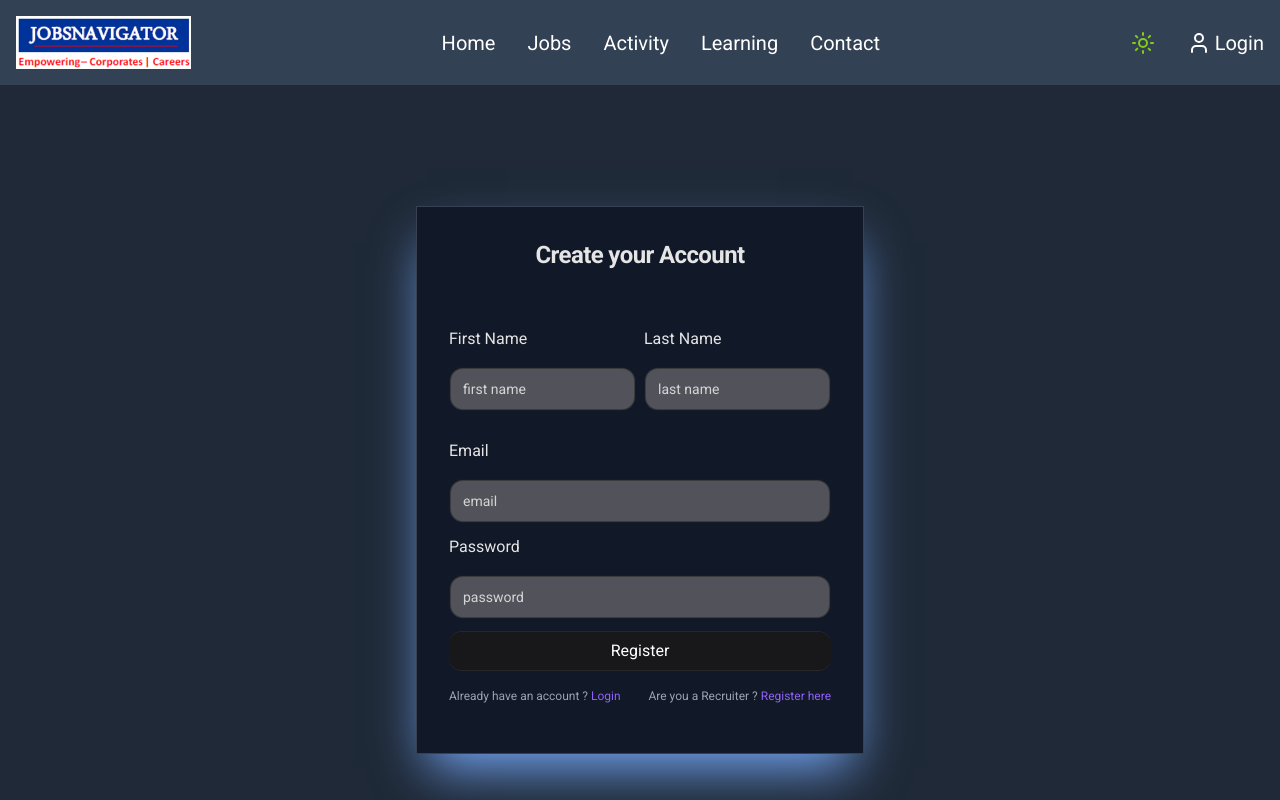
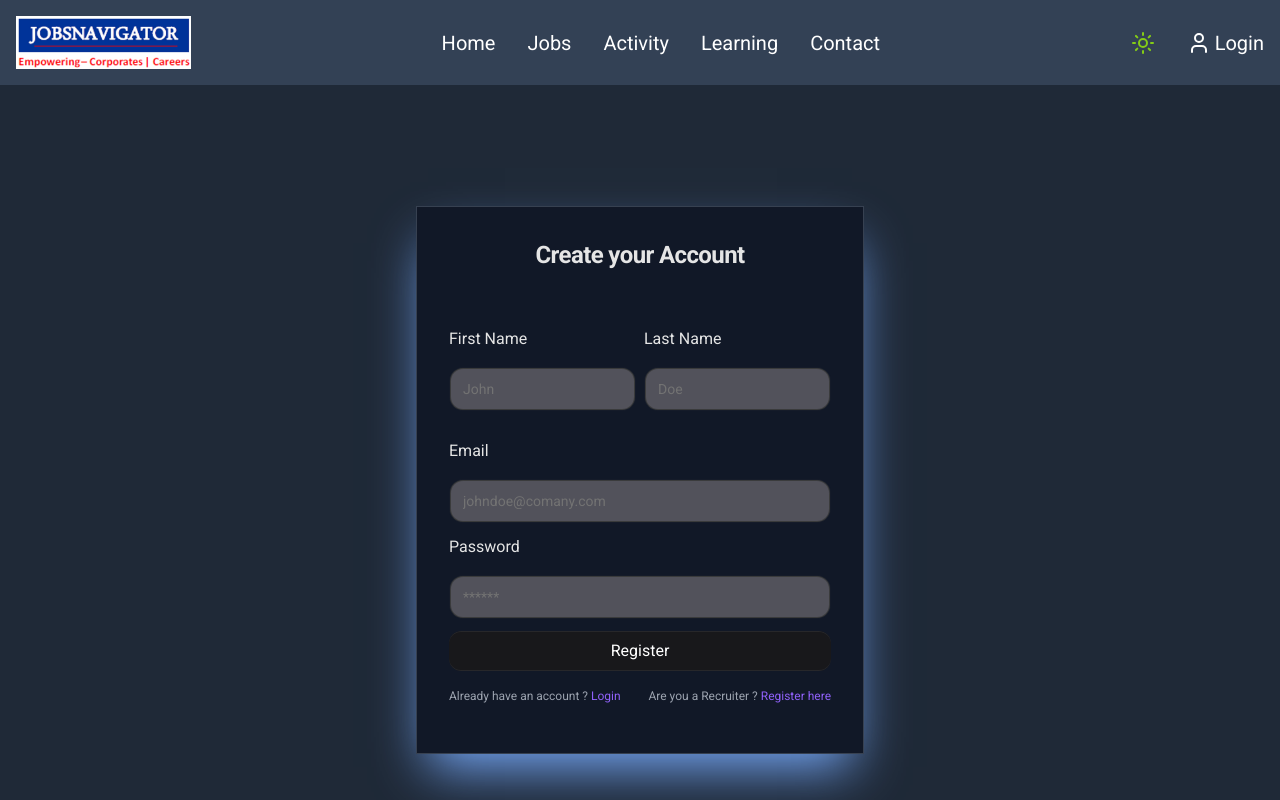
Before and after one commit to JOBSNAVIGATOR/JOBSNAVIGATOR, a Next.js app: page /signup in a window 1280 px wide. Shown: the top 800 px of the page. Built offline with nearby package versions, Linux system fonts and the light colour scheme.

Commit message:
added placeholder

```diff
--- a/src/components/FormInputs/TextInput.jsx
+++ b/src/components/FormInputs/TextInput.jsx
@@ -13,6 +13,7 @@ export default function TextInput({
   defaultValue = "",
   min,
   max,
+  placeholder,
 }) {
   return (
     <div className={className}>
@@ -32,7 +33,7 @@ export default function TextInput({
           defaultValue={defaultValue}
           autoComplete={name}
           className=""
-          placeholder={label.toLowerCase()}
+          placeholder={placeholder}
           min={type === "date" ? min : undefined}
           max={type === "date" ? max : undefined}
         />
--- a/src/components/frontOffice/LoginForm.jsx
+++ b/src/components/frontOffice/LoginForm.jsx
@@ -51,6 +51,7 @@ export default function LoginForm() {
         label="Email"
         name="email"
         type="email"
+        placeholder="email@company"
         register={register}
         errors={errors}
         className="sm:col-span-2 mb-3"
@@ -63,6 +64,7 @@ export default function LoginForm() {
         label="Password"
         name="password"
         type="password"
+        placeholder="********"
         register={register}
         errors={errors}
         className="sm:col-span-2 mb-3"
--- a/src/components/frontOffice/SignupForm.jsx
+++ b/src/components/frontOffice/SignupForm.jsx
@@ -83,12 +83,14 @@ export default function SignupForm({ role = "USER" }) {
           register={register}
           errors={errors}
           className="sm:col-span-2 mb-3"
+          placeholder="John"
         />
         {/* last name */}
         <TextInput
           label="Last Name"
           name="lastName"
           type="text"
+          placeholder="Doe"
           register={register}
           errors={errors}
           className="sm:col-span-2 mb-3"
@@ -100,6 +102,7 @@ export default function SignupForm({ role = "USER" }) {
         label="Email"
         name="email"
         type="email"
+        placeholder="johndoe@comany.com"
         register={register}
         errors={errors}
         className="sm:col-span-2 mb-3"
@@ -112,6 +115,7 @@ export default function SignupForm({ role = "USER" }) {
         label="Password"
         name="password"
         type="password"
+        placeholder="******"
         register={register}
         errors={errors}
         className="sm:col-span-2 mb-3"
--- a/src/components/ui/input.jsx
+++ b/src/components/ui/input.jsx
@@ -41,7 +41,7 @@ const Input = React.forwardRef(function Input(
         type={type}
         className={cn(
           `flex h-10 w-full border-none bg-gray-50 dark:bg-zinc-600 text-black dark:text-white shadow-input rounded-xl px-3 py-2 text-sm file:border-0 file:bg-transparent
-                    file:text-sm file:font-medium placeholder:text-neutral-300 dark:placeholder-text-neutral-600
+                    file:text-sm file:font-medium placeholder:text-neutral-500 dark:placeholder-text-neutral-600
                     focus-visible:outline-none focus-visible:ring-[2px] focus-visible:ring-neutral-400 dark:focus-visible:ring-neutral-600
                     disabled:cursor-not-allowed disabled:opacity-50
                     dark:shadow-[0px_0px_1px_1px_var(--neutral-700)]
```
